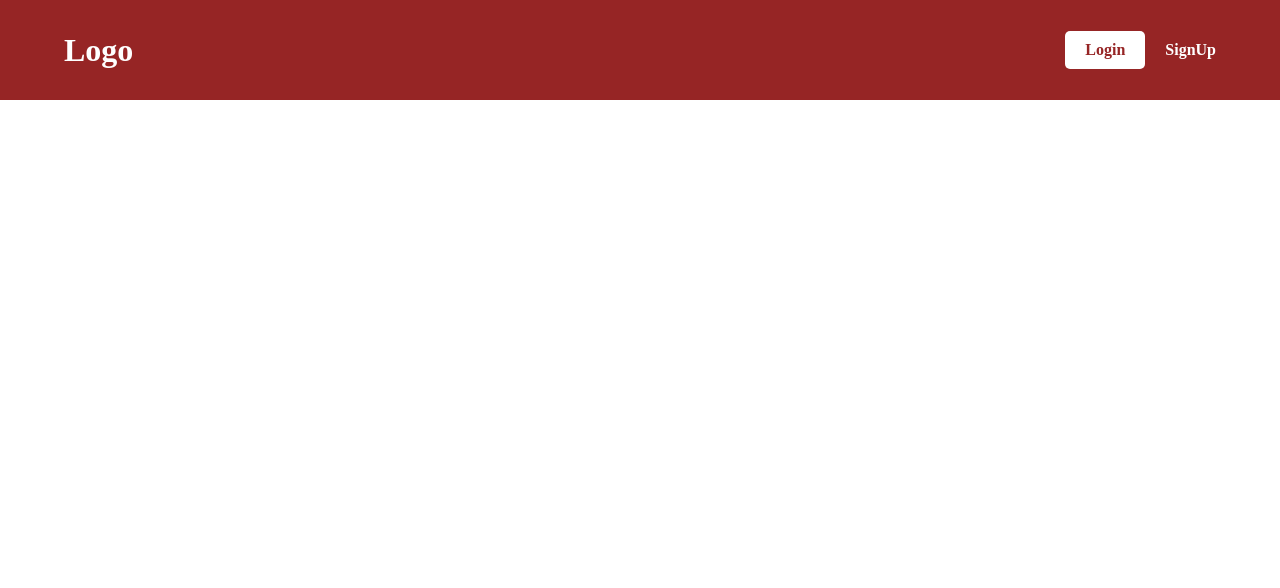
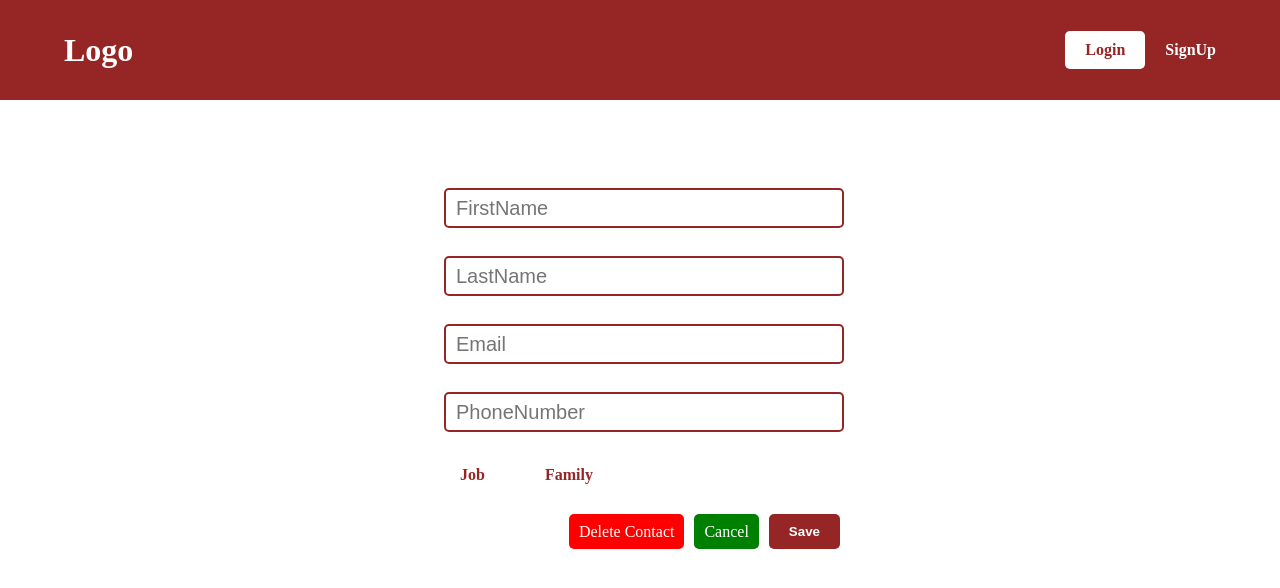
Before and after one commit to khumayunkh/contact, a React (Vite) app: page /update/1 in a window 1280 px wide. Shown: the top 588 px of the page. Built offline with nearby package versions, Linux system fonts and the light colour scheme; no server answers.

Commit message:
update contact page

```diff
--- a/src/api/users/interfasec.tsx
+++ b/src/api/users/interfasec.tsx
@@ -1,5 +1,5 @@
 export interface IUser{
-    id: string
+    id: string | undefined
     lastName: string
     firstName: string
     phoneNumber: string
--- a/src/api/users/users.tsx
+++ b/src/api/users/users.tsx
@@ -15,7 +15,7 @@ export const createUser = async(data: IUserCreate) => {
 }
 
 export const updateUser = async(data: IUser) => {
-    return await client.put('users.json/',{ id : {data}})
+    return await client.put(`users/${data.id}.json/`, data)
 }
 
 export const deleteUser = async(id: any) => {
--- a/src/components/Card/Card.module.sass
+++ b/src/components/Card/Card.module.sass
@@ -30,19 +30,10 @@
             position: relative
             color: white
             z-index: 2
-    .delete
-        right: 5%
-        bottom: 5%
-        border-radius: 5px
-        color: white
-        position: absolute
-        border: none
-        background-color: red
-        padding: .4rem 1rem
     .update
         font-weight: 700
         text-decoration: none
         color: rgb(150, 37, 37)
         position: absolute
-        right: 28%
+        right: 5%
         bottom: 5%
--- a/src/components/Card/Card.tsx
+++ b/src/components/Card/Card.tsx
@@ -1,9 +1,7 @@
 import React, { useState } from "react";
 import { NavLink } from "react-router-dom";
 import { IUser } from "../../api/users/interfasec";
-import { useAppDispatch } from "../../hooks/actions";
 import { useAuth } from "../../hooks/auth";
-import { deleteUserThunk } from "../../reducers/users/usersSlice";
 import style from './Card.module.sass'
 
 interface ICardProp{
@@ -11,12 +9,7 @@ interface ICardProp{
 }
 
 export const Card: React.FC<ICardProp> = ({users}) => {
-    const dispatch = useAppDispatch()
     const {isAuth} = useAuth()
-
-    const removeItem = (user: any) => {
-        users.filter(item => item.id !== user.id)
-    }
 
     return(
         <>
@@ -35,7 +28,6 @@ export const Card: React.FC<ICardProp> = ({users}) => {
                 </div>
                 {isAuth ?
                     <>
-                        <button onClick={() =>{ dispatch(deleteUserThunk(item.id));}} className={style.delete}>Delete</button>
                         <NavLink className={style.update} to={`/update/${item.id}`}>Update</NavLink>
                     </>
                 : null}
--- a/src/pages/UpdateContact/Update.module.sass
+++ b/src/pages/UpdateContact/Update.module.sass
@@ -0,0 +1,72 @@
+.container
+    padding: 5%
+    display: flex
+    justify-content: center
+    align-items: center
+    width: 100%
+    .content
+        display: flex
+        flex-direction: column
+        gap: 2rem
+        h2
+            color:  rgb(150, 37, 37)
+        .input
+            width: 40rem
+            height: 4rem
+            border: 2px solid rgb(150, 37, 37)
+            margin: 1%
+            border-radius: 5px
+            padding-left: 1rem
+            font-family: 1.6rem
+            font-size: 2rem
+            .input:focus
+                outline: none
+        .category
+            display: flex
+            justify-content: start
+            align-items: center
+            gap: 2rem
+            .active
+                cursor: pointer
+                padding: .2rem 2rem
+                font-weight: 700
+                color: white
+                background-color: rgb(150, 37, 37)
+                border-radius: .5rem
+            .category_in
+                cursor: pointer
+                background-color: white
+                color: rgb(150, 37, 37)
+                padding: 1rem 2rem
+                font-weight: 700
+        .btns
+            width: 100%
+            justify-content: end
+            display: flex
+            gap: 1rem
+        a
+            cursor: pointer
+            display: flex
+            justify-content: center
+            align-items: center
+            text-decoration: none
+            border-radius: 5px
+            color: white
+            border: none
+            padding: .4rem 1rem
+        .delete
+            background-color: red
+        .cancel
+            background-color: green
+        .btn
+            cursor: pointer
+            display: flex
+            justify-content: center
+            align-items: center
+            text-decoration: none
+            padding: 1rem 2rem
+            border: none
+            color: white
+            font-weight: 700
+            background-color: rgb(150, 37, 37)
+            border-radius: .5rem
--- a/src/pages/UpdateContact/Update.tsx
+++ b/src/pages/UpdateContact/Update.tsx
@@ -1,23 +1,68 @@
-import React, { useEffect } from "react";
+import React, { useEffect, useState } from "react";
+import { useForm } from "react-hook-form";
+import { NavLink } from "react-router-dom";
 import { useParams } from "react-router-dom";
+import { IUser, IUserCreate } from "../../api/users/interfasec";
 import { useAppDispatch, useAppSelector } from "../../hooks/actions";
-import { getSingleUserThunk } from "../../reducers/users/usersSlice";
+import { deleteUserThunk, getSingleUserThunk, updateUserThunk } from "../../reducers/users/usersSlice";
 import style from './Update.module.sass'
 
 export const Update = () => {
     const {id} = useParams()
     const dispatch = useAppDispatch()
+    const [job, setJob] = useState(false)
+    const [family, setFamily] = useState(false)
     const {user} = useAppSelector(state => state.users)
+
+    const {register, handleSubmit, reset} = useForm<IUserCreate>()
 
     useEffect(() => {
         dispatch(getSingleUserThunk(id))
     },[])
 
-    console.log(user)
+    const firstName = register('firstName')
+    const lastName = register('lastName')
+    const email = register('email')
+    const phoneNumber = register('phoneNumber')
+
+    const onSubmit = (data: IUser) => {
+        dispatch(updateUserThunk({
+            id: id,
+            firstName: data.firstName,
+            lastName: data.lastName,
+            email: data.email,
+            phoneNumber: data.phoneNumber,
+            category: job ? 'Job' : 'Family'
+        }))
+        reset()
+    }
 
     return(
         <>
-
+        <div className={style.container}>
+            <form onSubmit={handleSubmit(onSubmit)} className={style.content}>
+                <h2>{user?.email}</h2>
+                <input className={style.input} {...firstName} placeholder='FirstName'/>
+                <input className={style.input} {...lastName} placeholder='LastName'/>
+                <input className={style.input} {...email} placeholder='Email'/>
+                <input className={style.input} {...phoneNumber} placeholder='PhoneNumber'/>
+                <div>
+                <div className={style.category}>
+                        <div onClick={() => {setJob(!job); setFamily(false)}}>
+                            <h4 className={job ? style.active : style.category_in}>Job</h4>
+                        </div>
+                        <div onClick={() => {setFamily(!family); setJob(false)}}>
+                            <h4  className={family ? style.active : style.category_in}>Family</h4>
+                        </div>
+                    </div>
+                </div>
+                <div className={style.btns}>
+                    <a onClick={() => dispatch(deleteUserThunk(id))} className={style.delete}>Delete Contact</a>
+                    <NavLink className={style.cancel} to='/'>Cancel</NavLink>
+                    <button className={style.btn}>Save</button>
+                </div>
+            </form>
+        </div>
         </>
     )
 }
--- a/src/reducers/users/usersSlice.tsx
+++ b/src/reducers/users/usersSlice.tsx
@@ -1,5 +1,6 @@
 import { async } from '@firebase/util';
 import {createAsyncThunk, createSlice, PayloadAction} from '@reduxjs/toolkit';
+import { Navigate } from 'react-router-dom';
 import { IUser, IUserCreate, IUserState } from '../../api/users/interfasec';
 import { createUser, deleteUser, getSingleUser, getUsers, updateUser } from '../../api/users/users';
 
@@ -43,7 +44,7 @@ export const updateUserThunk = createAsyncThunk(
 
 export const deleteUserThunk = createAsyncThunk(
     'deleteUser',
-    async(id: string, {dispatch}) => {
+    async(id: string | undefined) => {
         const response = await deleteUser(id)
     }
 )
```
